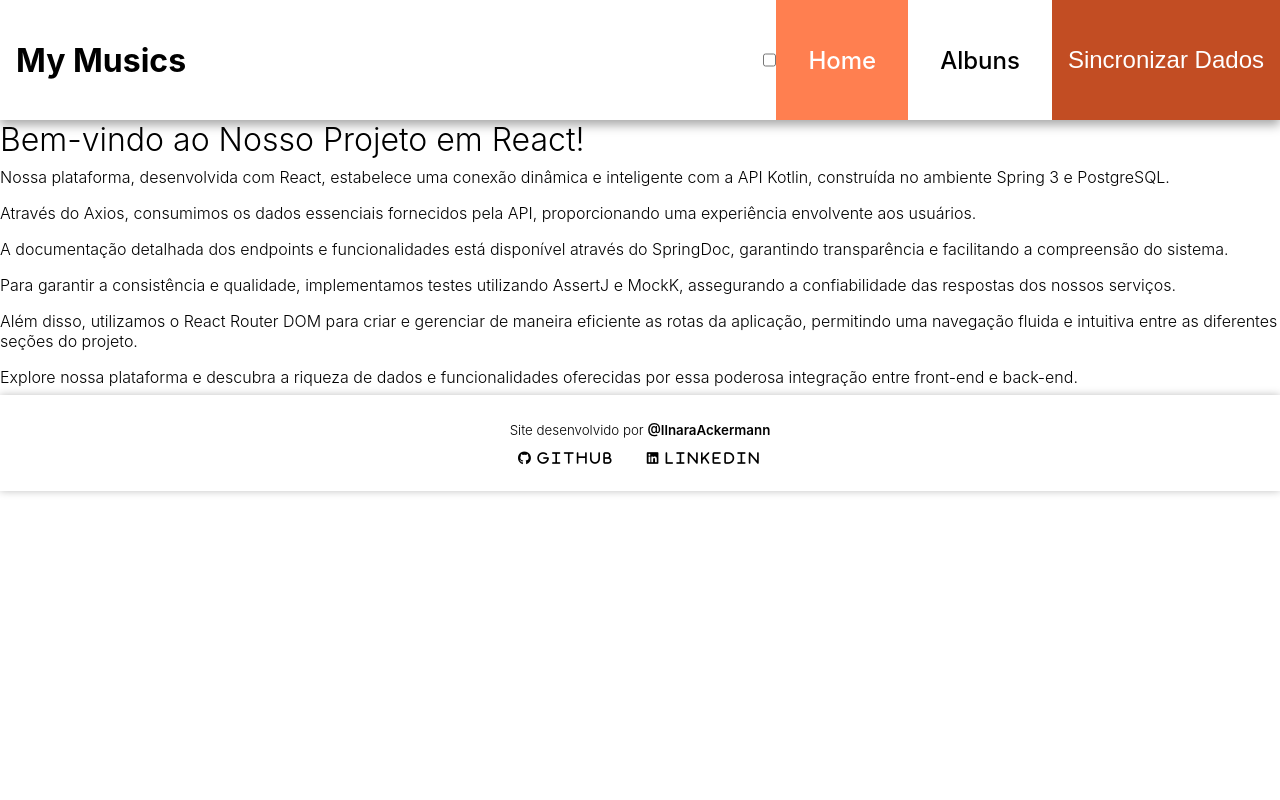
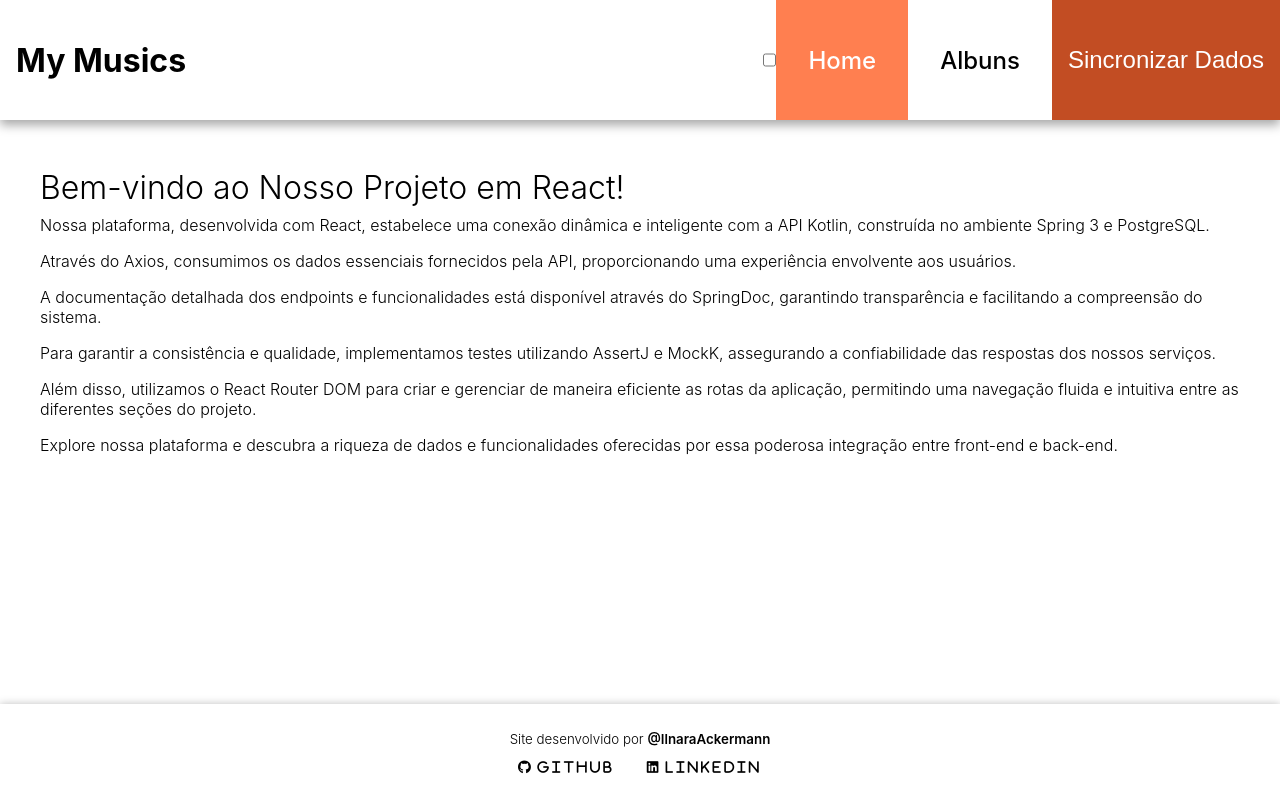
Before and after one commit to IlnaraAckermann/musics, a React (Create React App) app: page / in a window 1280 px wide. Built offline with nearby package versions, Linux system fonts and the light colour scheme; no server answers.

Commit message:
Style: Atualizado layout

```diff
--- a/src/pages/Home.jsx
+++ b/src/pages/Home.jsx
@@ -3,6 +3,9 @@ import React from "react";
 const Home = () => {
 	return (
 		<>
+		<main className="home">
+			<div>
+
 				<h1>Bem-vindo ao Nosso Projeto em React!</h1>
 				<p>
 					Nossa plataforma, desenvolvida com React, estabelece uma conexão
@@ -32,6 +35,9 @@ const Home = () => {
 					Explore nossa plataforma e descubra a riqueza de dados e funcionalidades
 					oferecidas por essa poderosa integração entre front-end e back-end.
 				</p>
+
+			</div>
+		</main>
 		</>
 	);
 };
```
Lines whose indentation alone changed are shown as unchanged.
